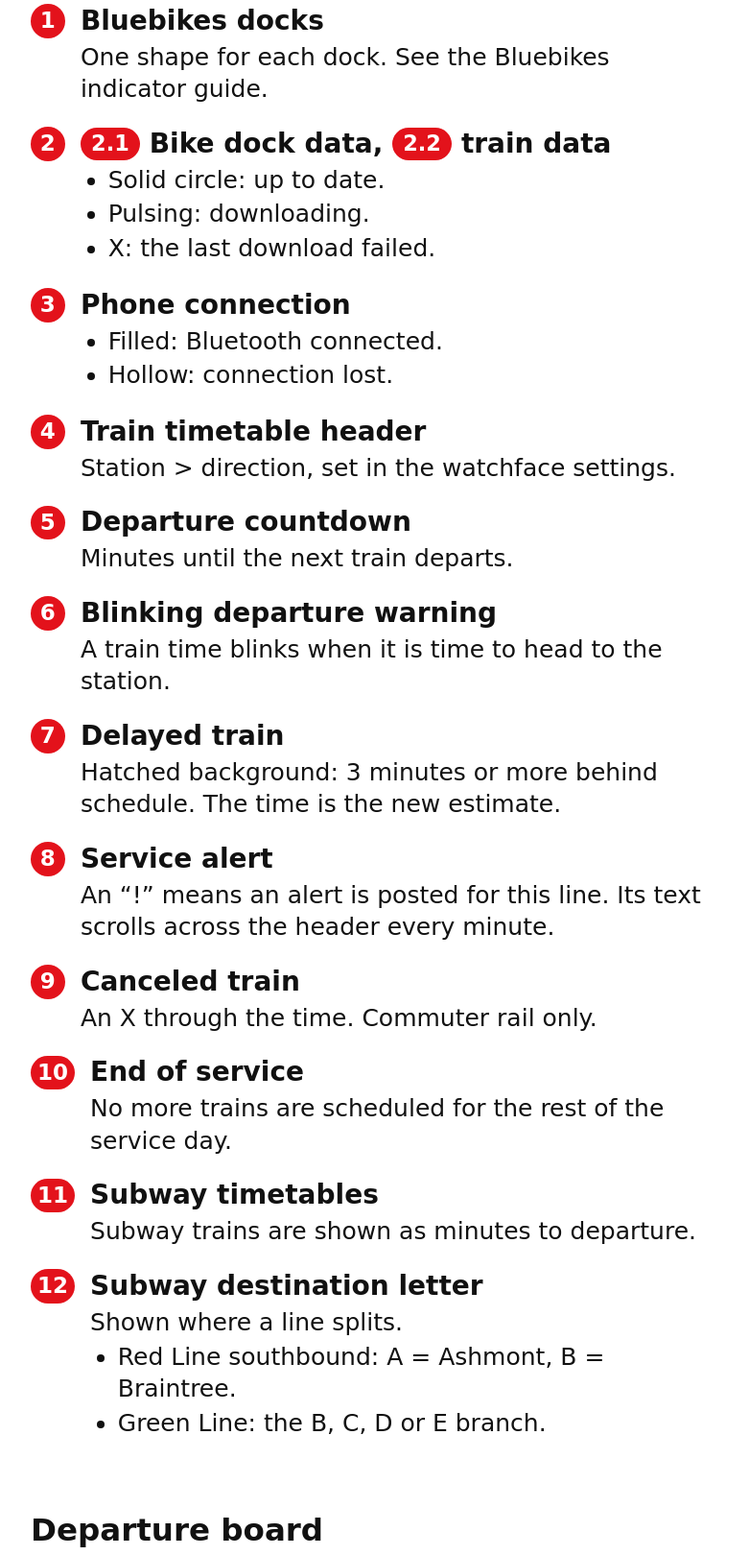
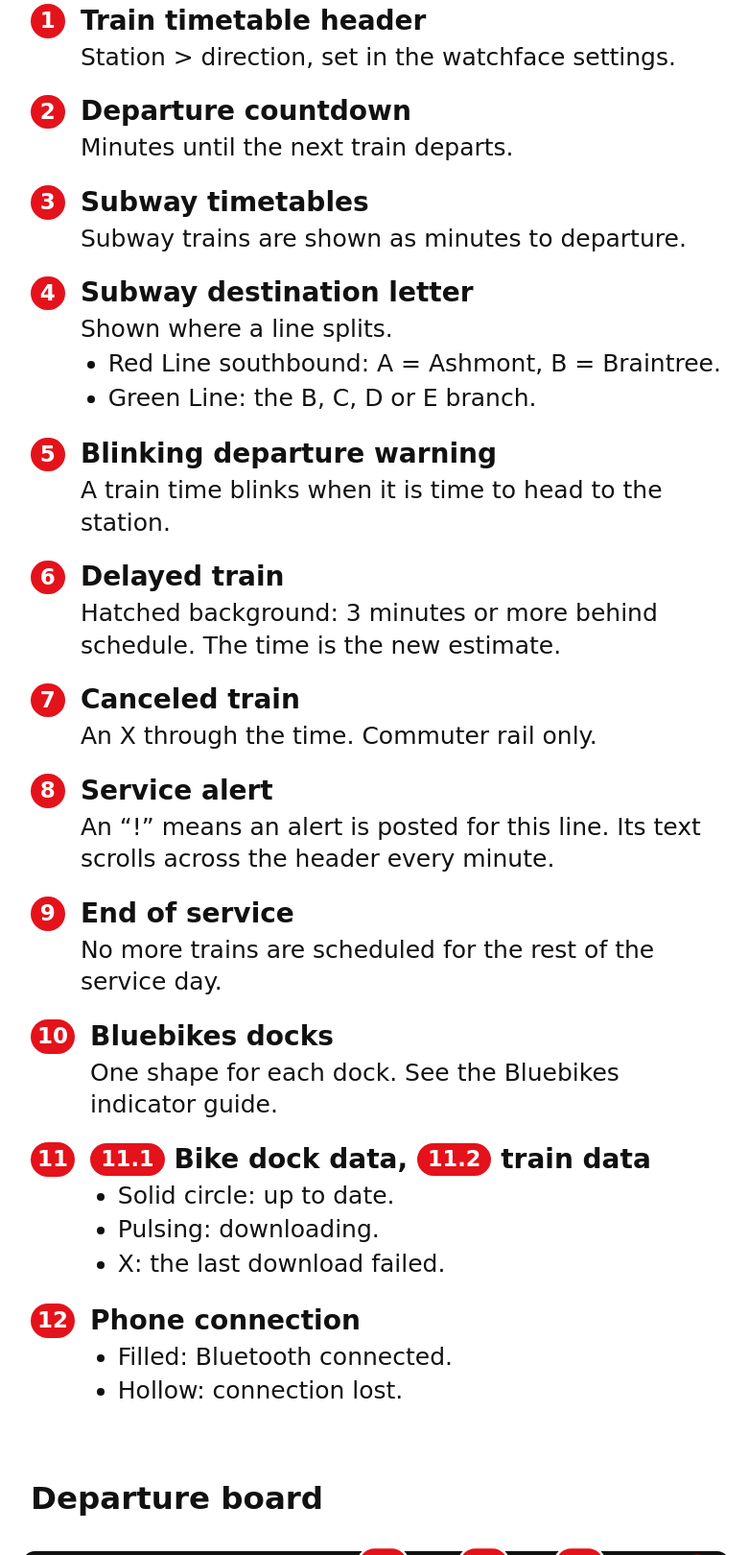
Before and after one commit to jdavis-codes/MBTA-PEBBLE, a website: page docs/watch-guide.html in a window 1280 px wide. Shown: the part 1017-2637 px from the top of the page at 96% size, without its empty margins (248-1029 px from the left). Drawn offline with Linux system fonts and the light colour scheme.

Commit message:
Narrow guides: entries ordered by importance (trains, train events, Bluebikes, connections)
Co-Authored-By: Claude Fable 5.2 <noreply@anthropic.com>
Claude-Session: https://claude.ai/code/session_018kUttcRWv8pxFU9anVHVt8

```diff
--- a/docs/watch-guide.html
+++ b/docs/watch-guide.html
@@ -60,18 +60,18 @@ line:{name:'Line by line',img:'watch-screen.png',y0:224,items:[
  {side:'r',title:'Subway destination letter',body:'Shown where a line splits.<br>- Red Line southbound: A = Ashmont, B = Braintree.<br>- Green Line: B = Boston College, C = Cleveland Circle, D = Riverside, E = Heath Street.<br>- Other lines have no letter.',circ:[131,155.5,6.5]}
 ],
 mobile:[
- {title:'Bluebikes docks',body:'One shape for each dock. See the Bluebikes indicator guide.',marks:[{box:[1,-1.5,78,11]}]},
- {title:'{1} Bike dock data, {2} train data',body:'- Solid circle: up to date.<br>- Pulsing: downloading.<br>- X: the last download failed.',marks:[{circ:[115.5,6,5],badge:[115.5,15.5]},{circ:[126.5,6,5],badge:[126.5,15.5]}]},
- {title:'Phone connection',body:'- Filled: Bluetooth connected.<br>- Hollow: connection lost.',marks:[{circ:[137.5,6,5],badge:[139,15.5]}]},
  {title:'Train timetable header',body:'Station &gt; direction, set in the watchface settings.',marks:[{box:[1,45.5,106,58.5]}]},
  {title:'Departure countdown',body:'Minutes until the next train departs.',marks:[{box:[117,45.5,143,58.5]}]},
+ {title:'Subway timetables',body:'Subway trains are shown as minutes to departure.',marks:[{box:[11.5,145,35,164.5]}]},
+ {title:'Subway destination letter',body:'Shown where a line splits.<br>- Red Line southbound: A = Ashmont, B = Braintree.<br>- Green Line: the B, C, D or E branch.',marks:[{circ:[131,155.5,6.5],badge:[139,148]}]},
  {title:'Blinking departure warning',body:'A train time blinks when it is time to head to the station.',marks:[{box:[0.5,60.5,47.5,85.5]}]},
  {title:'Delayed train',body:'Hatched background: 3 minutes or more behind schedule. The time is the new estimate.',marks:[{box:[96.5,60.5,143.5,85.5]}]},
+ {title:'Canceled train',body:'An X through the time. Commuter rail only.',marks:[{box:[0.5,101.5,48,126],badge:[48,126]}]},
  {title:'Service alert',body:'An “!” means an alert is posted for this line. Its text scrolls across the header every minute.',marks:[{circ:[4,92.5,5.5],badge:[2,100.5]}]},
- {title:'Canceled train',body:'An X through the time. Commuter rail only.',marks:[{box:[0.5,101.5,48,126],badge:[48,126]}]},
  {title:'End of service',body:'No more trains are scheduled for the rest of the service day.',marks:[{box:[52,104,143.5,123]}]},
- {title:'Subway timetables',body:'Subway trains are shown as minutes to departure.',marks:[{box:[11.5,145,35,164.5]}]},
- {title:'Subway destination letter',body:'Shown where a line splits.<br>- Red Line southbound: A = Ashmont, B = Braintree.<br>- Green Line: the B, C, D or E branch.',marks:[{circ:[131,155.5,6.5],badge:[139,148]}]}
+ {title:'Bluebikes docks',body:'One shape for each dock. See the Bluebikes indicator guide.',marks:[{box:[1,-1.5,78,11]}]},
+ {title:'{1} Bike dock data, {2} train data',body:'- Solid circle: up to date.<br>- Pulsing: downloading.<br>- X: the last download failed.',marks:[{circ:[115.5,6,5],badge:[110,15.5]},{circ:[126.5,6,5],badge:[124,15.5]}]},
+ {title:'Phone connection',body:'- Filled: Bluetooth connected.<br>- Hollow: connection lost.',marks:[{circ:[137.5,6,5],badge:[139,15.5]}]}
 ]},
 board:{name:'Departure board',img:'screen-guide-board.png',y0:250,items:[
  {side:'l',top:1,title:'Bluebikes clusters',body:'Each stack is a cluster of nearby Bluebikes docks, chosen in the watchface settings, and each bar is one dock. A bar fills from the left with the share of dock slots holding a bike. A dot to the right of a bar means e-bikes are available.',box:[94.5,1,133.5,22]},
@@ -87,15 +87,15 @@ board:{name:'Departure board',img:'screen-guide-board.png',y0:250,items:[
  {side:'r',title:'Delayed train',body:'If a train is marked delayed (3 minutes or more behind schedule), its line is hatched. The time shown is the new estimated departure.',box:[0.5,102.5,143.5,123.5],ty:940}
 ],
 mobile:[
+ {title:'Departure time',body:'When each train leaves. Every train from your stations is in one list, soonest first.',marks:[{box:[0.5,37,38,56.5]}]},
+ {title:'Destination',body:'Where the train is going, shortened to fit. An “!” in front means an alert is posted for its line.',marks:[{box:[44.5,81,119,100.5]}]},
+ {title:'Minutes to departure',body:'Minutes until the train departs.',marks:[{box:[122,37,143.5,56.5]}]},
+ {title:'Blinking departure warning',body:'The whole line blinks when it is time to head to the station.',marks:[{box:[0.5,146.5,143.5,167.5]}]},
+ {title:'Delayed train',body:'Hatched line: 3 minutes or more behind schedule. The time is the new estimate.',marks:[{box:[0.5,102.5,143.5,123.5]}]},
+ {title:'Canceled train',body:'Struck through, with CANC in place of the minutes. Commuter rail only.',marks:[{box:[0.5,58.5,143.5,79.5]}]},
  {title:'Bluebikes clusters',body:'Each stack is a cluster of nearby docks: {1} {2} {3}. See the Bluebikes indicator guide.',marks:[{box:[73.5,1,93.5,22]},{box:[94.5,1,113.5,22]},{box:[114.5,1,133.5,22]}]},
  {title:'{1} Bike dock data, {2} train data',body:'- Solid circle: up to date.<br>- Pulsing: downloading.<br>- X: the last download failed.',marks:[{circ:[139,4,4.4]},{circ:[139,12,4.4]}]},
- {title:'Phone connection',body:'- Filled: Bluetooth connected.<br>- Hollow: connection lost.',marks:[{circ:[139,20,4.4]}]},
- {title:'Departure time',body:'When each train leaves. Every train from your stations is in one list, soonest first.',marks:[{box:[0.5,37,38,56.5]}]},
- {title:'Minutes to departure',body:'Minutes until the train departs.',marks:[{box:[122,37,143.5,56.5]}]},
- {title:'Canceled train',body:'Struck through, with CANC in place of the minutes. Commuter rail only.',marks:[{box:[0.5,58.5,143.5,79.5]}]},
- {title:'Destination',body:'Where the train is going, shortened to fit. An “!” in front means an alert is posted for its line.',marks:[{box:[44.5,81,119,100.5]}]},
- {title:'Delayed train',body:'Hatched line: 3 minutes or more behind schedule. The time is the new estimate.',marks:[{box:[0.5,102.5,143.5,123.5]}]},
- {title:'Blinking departure warning',body:'The whole line blinks when it is time to head to the station.',marks:[{box:[0.5,146.5,143.5,167.5]}]}
+ {title:'Phone connection',body:'- Filled: Bluetooth connected.<br>- Hollow: connection lost.',marks:[{circ:[139,20,4.4]}]}
 ]},
 dial:{name:'Hour dial',img:'screen-guide-dial.png',y0:150,items:[
  {side:'l',title:'Bluebikes clusters',body:'Three corners each hold one cluster of nearby Bluebikes docks: cluster 1 top left, cluster 2 top right, cluster 3 bottom left. Each bar is one dock and fills from the left with the share of dock slots holding a bike.<br>- A solid bar touching the line is a full dock.<br>- A solid bar with one open cell has one free parking space.',box:[2.5,2.5,23.5,22.5]},
@@ -112,15 +112,15 @@ dial:{name:'Hour dial',img:'screen-guide-dial.png',y0:150,items:[
  {side:'r',title:'Phone connection',body:PHONE,circ:[136,160,4.4],ty:1165}
 ],
 mobile:[
- {title:'Bluebikes clusters',body:'One cluster of nearby docks in each corner: {1} {2} {3}. See the Bluebikes indicator guide.',marks:[{box:[2.5,2.5,23.5,22.5]},{box:[120.5,2.5,141.5,22.5]},{box:[2.5,144.5,23.5,165.5]}]},
+ {title:'Trains',body:'Each dot is a train, at the minute it departs. Only the next hour is shown.',marks:[{circ:[39,118.8,6.5]}]},
+ {title:'Station rings',body:'One ring for each station: {1} station 1, {2} station 2, {3} station 3.',marks:[{circ:[138.5,98.1,3.2],badge:[136,90.5]},{circ:[125,107.6,3.2],badge:[125,115]},{circ:[100.2,122.8,3.2],badge:[107,129.5]}]},
+ {title:'The hand',body:'Points at the current minute. Trains just clockwise of it leave soonest.',marks:[{circ:[15,94.6,4.5],badge:[15,103]}]},
  {title:'Minutes to departure',body:'Minutes until each station’s next departure. Changes sides at quarter past and quarter to.',marks:[{box:[61,10.5,83,41.5]}]},
- {title:'Canceled train',body:'A crossed circle. Commuter rail only.',marks:[{circ:[46.6,32.8,6.5]}]},
  {title:'The train to leave for',body:'Its dot blinks, and a thin line runs to it from the bar beside the hand.',marks:[{circ:[134.8,58,8]}]},
  {title:'Time left to leave',body:'A bar beside the hand when it is time to head to the station. It shrinks to nothing as the hand closes in.',marks:[{box:[0.5,73,9,95],badge:[5,69]}]},
- {title:'The hand',body:'Points at the current minute. Trains just clockwise of it leave soonest.',marks:[{circ:[15,94.6,4.5],badge:[15,103]}]},
- {title:'Station rings',body:'One ring for each station: {1} station 1, {2} station 2, {3} station 3.',marks:[{circ:[138.5,98.1,3.2],badge:[136,90.5]},{circ:[125,107.6,3.2],badge:[125,115]},{circ:[100.2,122.8,3.2],badge:[107,129.5]}]},
- {title:'Trains',body:'Each dot is a train, at the minute it departs. Only the next hour is shown.',marks:[{circ:[39,118.8,6.5]}]},
  {title:'Delayed train',body:'A hollow circle: 3 minutes or more behind schedule.',marks:[{circ:[91.6,137.5,6.5]}]},
+ {title:'Canceled train',body:'A crossed circle. Commuter rail only.',marks:[{circ:[46.6,32.8,6.5]}]},
+ {title:'Bluebikes clusters',body:'One cluster of nearby docks in each corner: {1} {2} {3}. See the Bluebikes indicator guide.',marks:[{box:[2.5,2.5,23.5,22.5]},{box:[120.5,2.5,141.5,22.5]},{box:[2.5,144.5,23.5,165.5]}]},
  {title:'{1} Bike dock data, {2} train data',body:'- Solid circle: up to date.<br>- Pulsing: downloading.<br>- X: the last download failed.',marks:[{circ:[136,144,4.4]},{circ:[136,152,4.4]}]},
  {title:'Phone connection',body:'- Filled: Bluetooth connected.<br>- Hollow: connection lost.',marks:[{circ:[136,160,4.4]}]}
 ]}
@@ -211,12 +211,11 @@ function narrow(key){
       if(m.box) m.b={x1:px(m.box[0]),y1:py(m.box[1]),x2:px(m.box[2]),y2:py(m.box[3])};
       else{var r=m.circ[2]*K;m.b={x1:px(m.circ[0])-r,y1:py(m.circ[1])-r,x2:px(m.circ[0])+r,y2:py(m.circ[1])+r,c:1};}
     });
-    // Marks within the same band of the screen count as level, so they read left to right.
-    e.at=Math.floor(Math.min.apply(null,e.marks.map(function(m){return (m.b.y1+m.b.y2)/2}))/110);
   });
-  // Numbered down the watch, top to bottom. An entry with several marks
-  // numbers them 1.1, 1.2 and so on, and names each one in its text with {1}, {2}.
-  entries.sort(function(a,b){return a.at-b.at||a.marks[0].b.x1-b.marks[0].b.x1});
+  // Entries are numbered in the order they are written: trains first, then what
+  // can happen to a train, then Bluebikes, then the connection dots. An entry
+  // with several marks numbers them 1.1, 1.2 and so on, and names each one in
+  // its text with {1}, {2}.
   function badge(x,y,text){
     var bw=Math.max(2*BR,16+text.length*12);
     x=Math.max(bw/2+2,Math.min(NW-bw/2-2,x));y=Math.max(BR+2,y);
```
Also changed, not shown: docs/guide-board-mobile.png, docs/guide-dial-mobile.png, docs/watch-guide-mobile.png.
